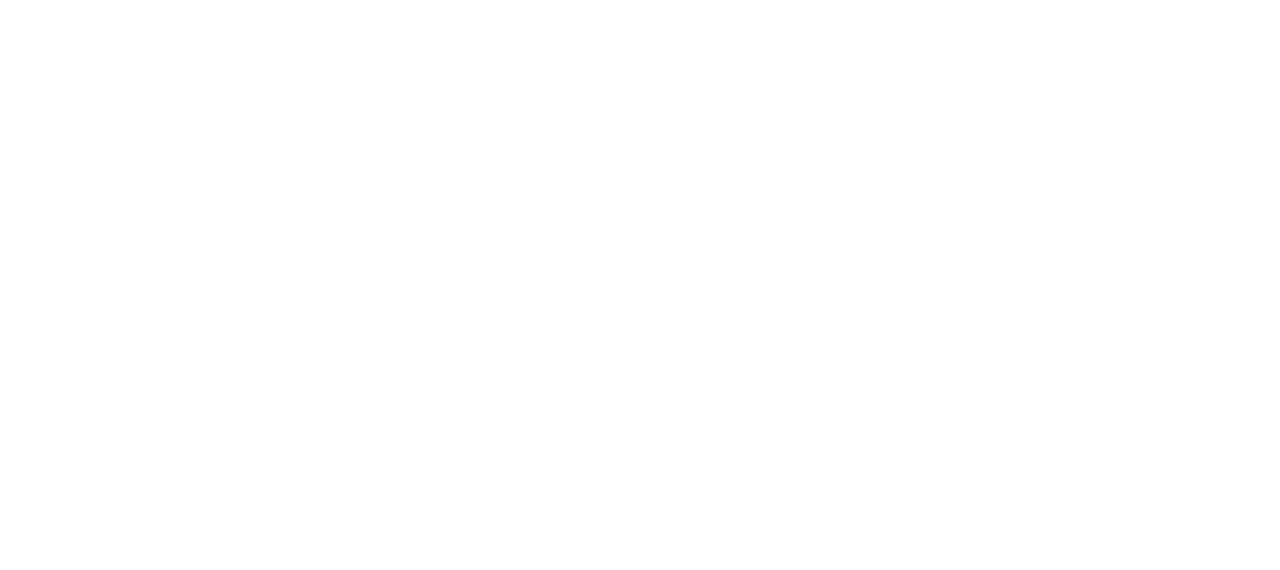
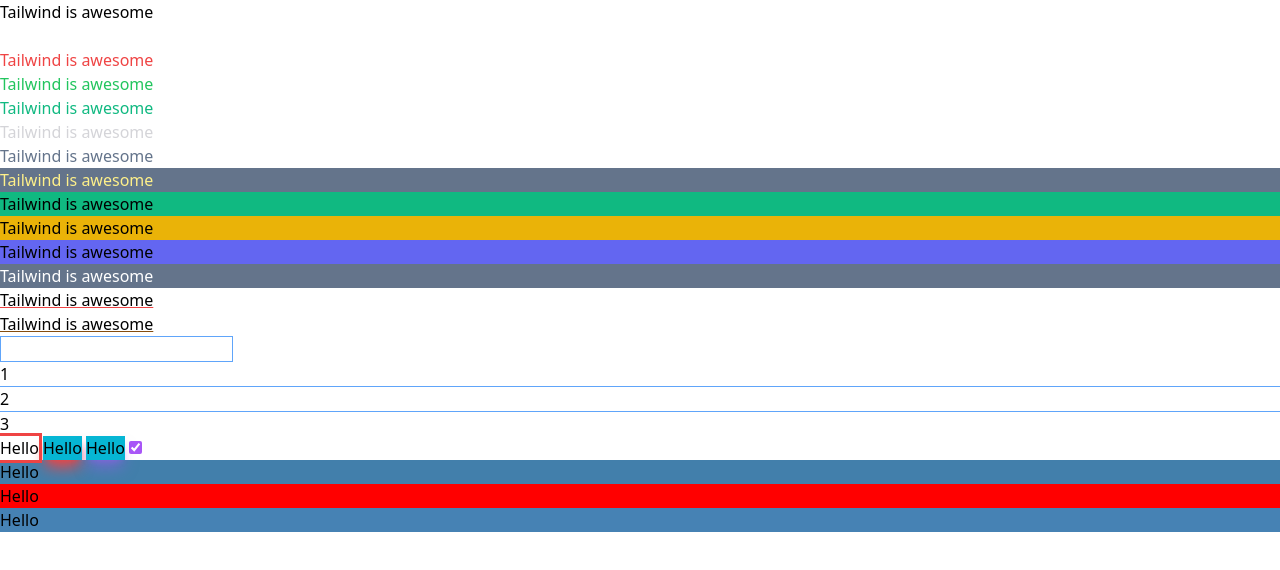
Before and after one commit to fauzanalghifary/tailwind-css-bootcamp, a plain HTML site: page tailwind-sandbox/02-colors/index.html in a window 1280 px wide. Drawn offline with nearby package versions, Linux system fonts and the light colour scheme.

Commit message:
continue tailwind fundamental

```diff
--- a/tailwind-sandbox/02-colors/index.html
+++ b/tailwind-sandbox/02-colors/index.html
@@ -12,21 +12,48 @@
     <!-- white, black, red, green, blue, orange, yellow, purple, lime, emerald, teal, cyan, indigo, violet, fuchsia, pink, rose, sky, gray, slate, zinc, neutral, stone, amber,  -->
 
     <!-- Text Colors -->
+    <p class="text-black">Tailwind is awesome</p>
+    <p class="text-white">Tailwind is awesome</p>
+    <p class="text-red-500">Tailwind is awesome</p>
+    <p class="text-green-500">Tailwind is awesome</p>
+    <p class="text-emerald-500">Tailwind is awesome</p>
+    <p class="text-zinc-300">Tailwind is awesome</p>
+    <p class="text-slate-500">Tailwind is awesome</p>
 
     <!-- Background Colors -->
+    <p class="bg-slate-500 text-yellow-200">Tailwind is awesome</p>
+    <p class="bg-emerald-500">Tailwind is awesome</p>
+    <p class="bg-yellow-500">Tailwind is awesome</p>
+    <p class="bg-indigo-500">Tailwind is awesome</p>
+    <p class="bg-slate-500 text-white">Tailwind is awesome</p>
 
     <!-- Text Underline -->
+    <p class="underline decoration-red-500">Tailwind is awesome</p>
+    <p class="underline decoration-yellow-800">Tailwind is awesome</p>
 
     <!-- Border Colors -->
+    <input type="text" class="border border-blue-400" />
 
     <!-- Divide Colors -->
+    <div class="divide-y divide-blue-400">
+      <div>1</div>
+      <div>2</div>
+      <div>3</div>
+    </div>
 
     <!-- Outline Colors -->
+    <button class="outline outline-red-500">Hello</button>
 
     <!-- Box Shadow Colors (Opacity defaults to 100, but you can set it)-->
+    <button class="shadow-lg bg-cyan-500 shadow-red-500">Hello</button>
+    <button class="shadow-lg bg-cyan-500 shadow-purple-500/50">Hello</button>
 
     <!-- Accent Colors -->
+    <input type="checkbox" class="accent-purple-500" checked />
 
     <!-- Arbitrary Colors -->
+    <div class="bg-[#427fab]">Hello</div>
+    <div class="bg-[rgb(255,0,0)]">Hello</div>
+    <div class="bg-[steelblue]">Hello</div>
   </body>
 </html>
```
Also changed, not shown: tailwind-sandbox/03-container-spacing/index.html (+24 -1 lines).
